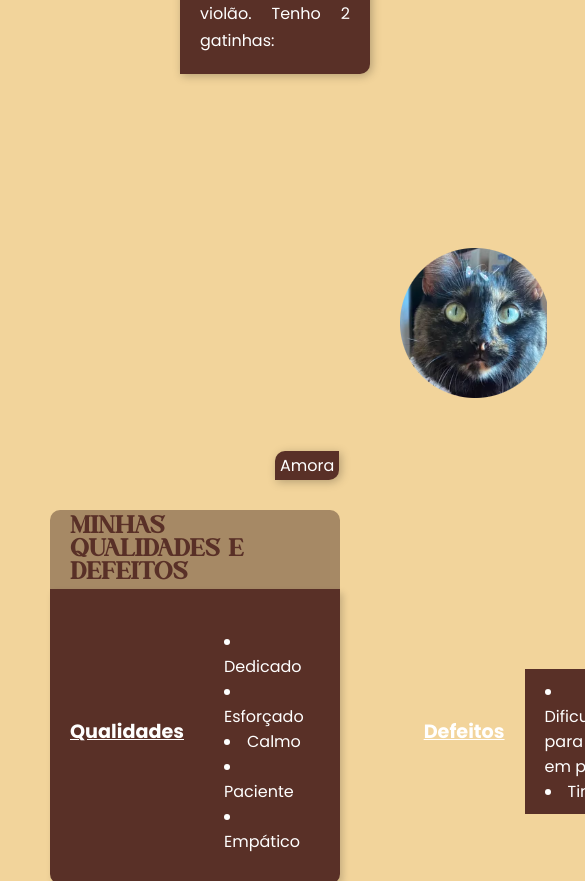
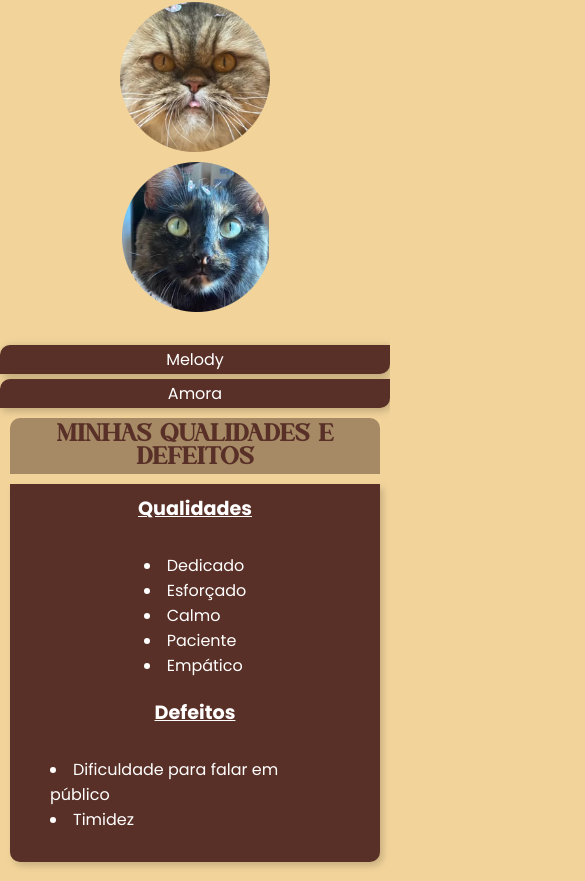
Before and after one commit to JoaoGuiMarques/meu-site, a plain HTML site: page index.html in a window 390 px wide. Shown: the part 541-1422 px from the top of the page, 585 px wide, since content can reach past the window. Drawn offline with Linux system fonts and the light colour scheme.

Commit message:
Responsivo1.0

```diff
--- a/estilo/style.css
+++ b/estilo/style.css
@@ -206,3 +206,58 @@ aside a:hover {
     border-radius: 4px;
     padding: 2px 5px;
 }
+
+/* RESPONSIVIDADE */
+@media (max-width: 768px) {
+    div {
+        flex-direction: column;
+        align-items: center;
+    }
+
+    div > p {
+        margin: 10px;
+        text-align: justify;
+    }
+
+    main img.eu {
+        margin: 10px auto;
+        display: block;
+    }
+
+    main img.Melody,
+    main img.Amora {
+        margin: 10px auto;
+        display: block;
+    }
+
+    main p.Mel,
+    main p.Mor {
+        margin: 5px auto;
+        display: block;
+        text-align: center;
+    }
+
+    .qualidades-defeitos {
+        flex-direction: column;
+        margin: 10px;
+        padding: 10px;
+    }
+
+    ul {
+        margin: 10px;
+    }
+
+    .sec {
+        margin: 10px;
+        text-align: center;
+    }
+
+    aside > h2 {
+        padding-left: 10px;
+    }
+
+    aside > li {
+        padding-left: 10px;
+        padding-bottom: 10px;
+    }
+}
```
